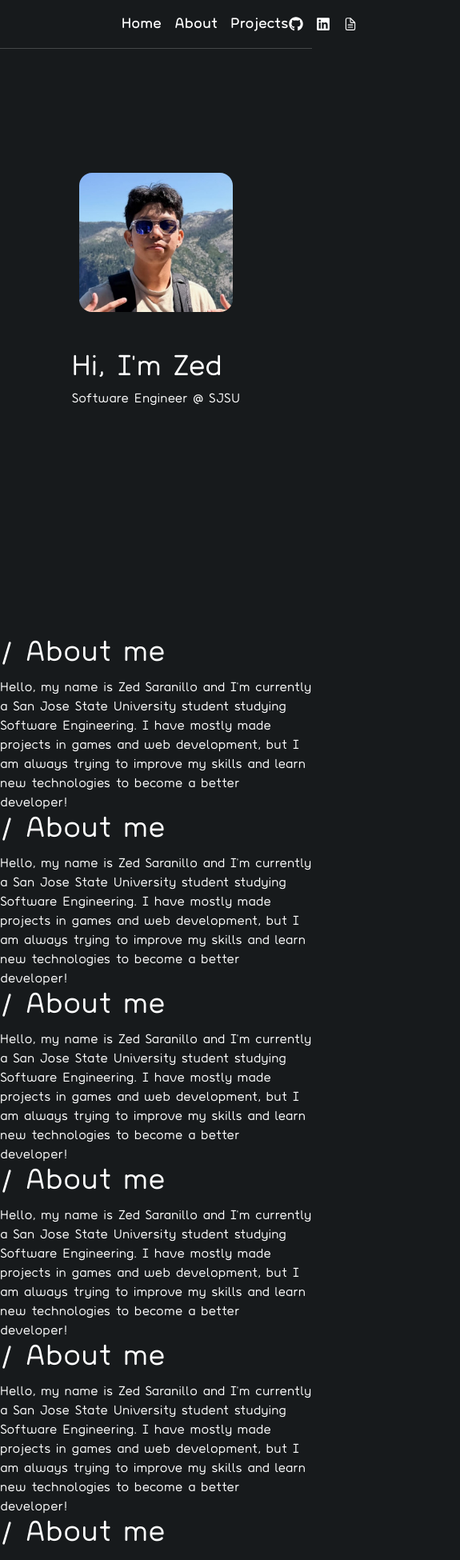
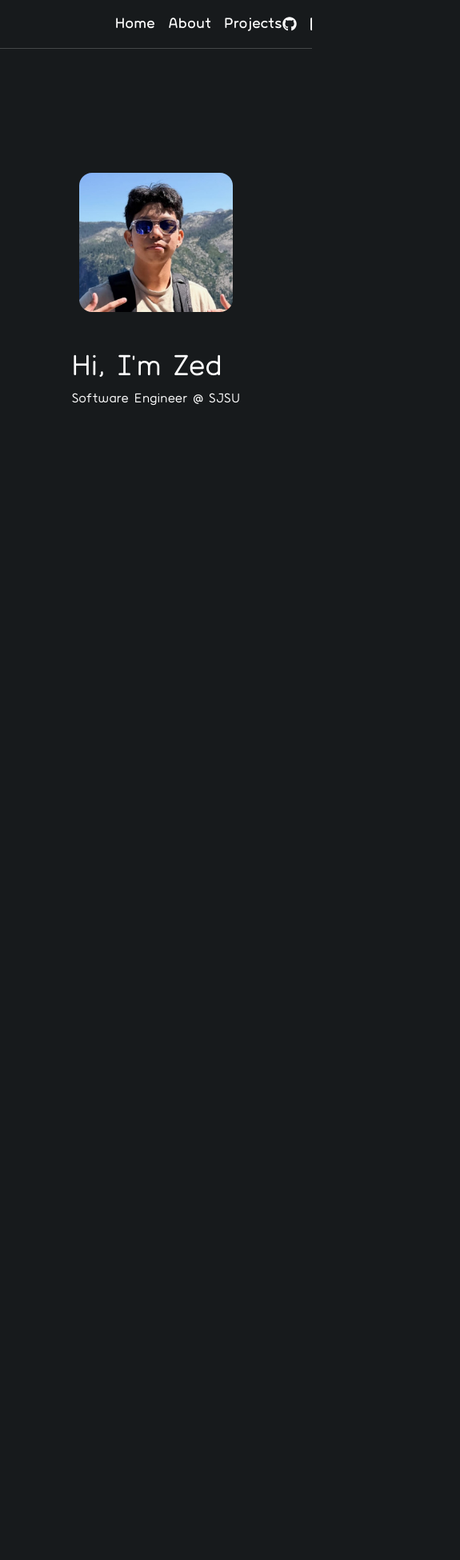
Before and after one commit to saranillozed55/Website-Portfolio, a React (Vite) app in the folder my-app/: page / in a window 390 px wide. Shown: the top 1950 px of the page at 80% size, 575 px wide, since content can reach past the window. Built offline with nearby package versions, Linux system fonts and the light colour scheme.

Commit message:
Fix: Mobile overflow

```diff
--- a/my-app/src/App.jsx
+++ b/my-app/src/App.jsx
@@ -4,48 +4,14 @@ import Introduction from "./components/Introduction.jsx"
 import TopBar from "./components/TopBar.jsx"
 import About from "./components/About.jsx"
 import AnimatedBackground from "./components/AnimatedBackground.jsx"
+import Projects from "./components/Projects.jsx"
 
 function App() {
 
-    //TODO - Continue Bro Code video - 1:19:57
-
-    // const fruits = [{id:1 ,name:"apple", calories: 95},
-    //         {id: 2, name:"orange", calories: 45},
-    //         {id: 3, name: "banana", calories: 105},
-    //         {id: 4, name:"mango", calories: 100}];
-
-
     return(
-
-      //add a component
-      //Important: Can only return one component unless with add a fragement <> </>
       <>
-        {/* <Footer> </Footer>
-
-        <UserGreeting isLoggedIn = {true} userName = "Zed Saranillo"></UserGreeting>
-
-        <Header> </Header>
-        <Food>   </Food>
-
-        <Card> </Card>
-        <Card> </Card>
-
-        <Button> </Button>
-
-
-        <Student name="Spongebob" age={30} isStudent={true}> </Student>
-        <Student name="Patrick" age={42} isStudent={false}> </Student>
-        <Student> </Student>
-
-        <List items ={fruits} category = "Fruits"> </List>
-
-        <HooksPrac> </HooksPrac>
-
-        <EventsPrac> </EventsPrac>
-
-        <ColorPicker></ColorPicker>  */}
-
-        <div id = "home"/>
+      <div className="w-full max-w-full overflow-x-clip min-h-screen flex flex-col">
+      <div id = "home"/>
         <TopBar/>
         <AnimatedBackground/>
 
@@ -68,21 +34,10 @@ function App() {
         </div>
 
         <About/>
-        <About/>
-
-        <About/>
-
-        <About/>
-        <About/>
-        <About/>
-        <About/>
-        <About/>
-        <About/>
-        <About/>
+        <Projects/>
 
 
-
-        {/* <TestRotate/> */}
+        </div>
         </>
     );
 }
--- a/my-app/src/components/About.jsx
+++ b/my-app/src/components/About.jsx
@@ -8,12 +8,12 @@ function About() {
         <motion.div initial = {{opacity:0, y:50}}
         whileInView = {{opacity : 1}}
         viewport = {{once:true, amount: 0.3}}
-        intial = {{opdacity: 0, y:50}}
         id = "about">
-            <div className ="
+            <span className ="
             flex
             flex-col
             gap-3
+            px-100
             ">
                 <div className ="
                 text-4xl
@@ -26,8 +26,7 @@ function About() {
                     I have mostly made projects in games and web development, but I am always trying to improve my skills
                     and learn new technologies to become a better developer!
                 </p>
-
-            </div>
+            </span>
         </motion.div>
     );
 }
--- a/my-app/src/components/Card.jsx
+++ b/my-app/src/components/Card.jsx
@@ -32,6 +32,7 @@ function Card() {
             lg:w-80
             rounded-2xl
             "
+            whileHover = {{scale:1.1}}
             src={profilePic}
             alt="Profile Picture"
             initial={{ scale: 0, opacity: 0 }}
--- a/my-app/src/components/Introduction.jsx
+++ b/my-app/src/components/Introduction.jsx
@@ -1,13 +1,18 @@
+import {motion} from "motion/react"
 
 
 function Introduction() {
 
     return(
-        <div className ="
+        <motion.div className ="
         flex
         flex-col
 
-        ">
+        "
+        initial = {{opacity:0}}
+        viewPort = {{once:true}}
+        whileInView={{opacity: 1}}
+        transition = {{duration: 2}}>
             <h1 className ="
 
             text-4xl
@@ -17,13 +22,13 @@ function Introduction() {
 
             "
             >Hi, I'm Zed</h1>
-            <p className ="
+            <motion.p className ="
             mt-2
-            md:pl-2
+            md:pl-2"
 
-            "> Software Engineer @ SJSU</p>
+            > Software Engineer @ SJSU</motion.p>
 
-        </div>
+        </motion.div>
     );
 }
 
--- /dev/null
+++ b/my-app/src/components/Projects.jsx
@@ -0,0 +1,12 @@
+import {motion} from "motion/react"
+
+function Projects() {
+
+    return(
+
+        <div>
+            <h2>Projects</h2>
+        </div>
+    );
+}
+export default Projects
--- a/my-app/src/components/TopBar.jsx
+++ b/my-app/src/components/TopBar.jsx
@@ -11,8 +11,9 @@ function TopBar() {
         flex
         items-center
         justify-between
-        px-6
+        px-4
         pt-4
+        sm:pt-2
         md:pt-6
         lg:pt-6
 
--- /dev/null
+++ b/package.json
@@ -0,0 +1,5 @@
+{
+  "dependencies": {
+    "react-github-calendar": "^5.0.9"
+  }
+}
```
Also changed, not shown: my-app/src/components/GithubCalendar.jsx (added, +7 -0 lines), 1 other file (tests, documents, lock files or other folders).
